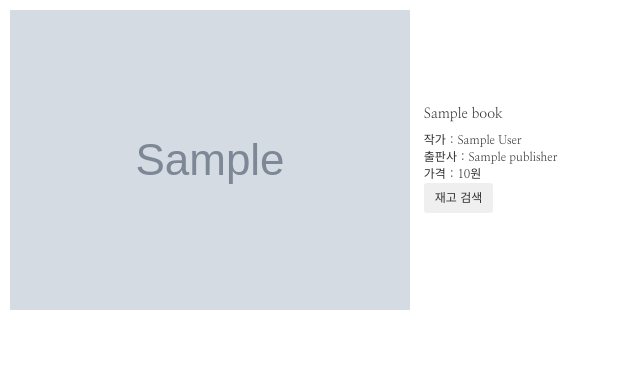
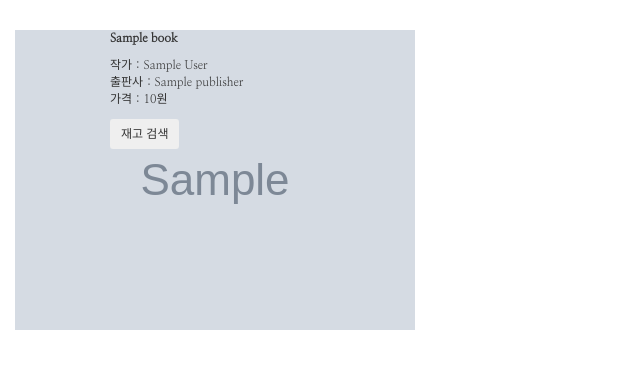
Before and after one commit to yachoo0611/kyobostock, a Django app: template search/templates/search/select.html in a window 1280 px wide. Shown: the top 369 px of the page, without its empty margins (0-640 px from the left). Run offline with Django 3.2, Linux system fonts and the light colour scheme; the template is opened without the code that fills it: most values are stand-ins (such as "Sample title", 1, 10 or a date in 2020); grey boxes marked "Sample" are stand-in pictures; some libraries are stand-ins or nearby versions.

Commit message:
set css on select

```diff
--- a/api_engine.py
+++ b/api_engine.py
@@ -28,9 +28,7 @@ def bookInfo(title):
     search = res.json()
     book = search['items']
     for i in book:
-        t = i['title']
-        t = t.replace('<b>', '').replace('</b>', '')
-        # t = t.replace('</b>', '')
-        i['title'] = t
+        for j in i:
+            i[j] = i[j].replace('<b>', '').replace('</b>', '')
         i['isbn'] = i['isbn'][11:]
     return book
--- /dev/null
+++ b/search/static/css/select_1200.css
@@ -0,0 +1,27 @@
+@media all and (min-width:400px) and (max-width:1399px){
+    .book{
+        margin: 30px 0;
+        width: 100%;
+        height: 130px;
+    }
+    .book>div{
+        float:left;
+        vertical-align: middle;
+    }
+    .bookImg{
+        width:85px;
+        vertical-align: middle;
+        height: auto;
+    }
+    .bookInfo{
+        font-size: 12px;
+        padding-left: 10px;
+        height: 100%;
+    }
+    .bookTitle>p{
+        word-wrap: break-word;
+    }
+    .stock{
+        margin-top:10px;
+    }
+}
--- a/search/templates/search/index.html
+++ b/search/templates/search/index.html
@@ -13,6 +13,9 @@
             }
             body{
                 font-family: 'Nanum Myeongjo', serif;
+            }
+            ul{
+                list-style-type: none;
             }
         </style>
     </head>
--- a/search/templates/search/select.html
+++ b/search/templates/search/select.html
@@ -3,6 +3,8 @@
 <head>
     <meta name="viewport" content="width=device-width, initial-scale=1">
     <link rel="stylesheet" href="{% static 'css/bootstrap.css' %}">
+    <link rel="stylesheet" href="{% static 'css/select_1200.css' %}">
+    <link rel="stylesheet" href="{% static 'css/select_400.css' %}">
     <link href="https://fonts.googleapis.com/css?family=Nanum+Myeongjo&display=swap" rel="stylesheet">
     <title>검색결과</title>
     <style>
@@ -13,42 +15,26 @@
         body{
             font-family: 'Nanum Myeongjo', serif;
         }
-        #wrap{
-            margin: auto;
-            position: absolute;
-        }
         ul{
             list-style-type: none;
-        }
-        .book{
-            padding: 10px;
-            height: 170px;
-        }
-        .book>div{
-            display: inline-block;
-            vertical-align: middle;
-        }
-        .bookInfo{
-            font-size: 12px;
-            padding-left: 10px;
         }
     </style>
 </head>
 <body>
-<div id="wrap" class="container-fluid col-xs-12">
+<div id="wrap" class="container col-xs-12">
     {% for book in b %}
     <section class="book row">
         <div class="bookImg"><img src={{ book.image }}></div>
         <div class="bookInfo">
             <ul>
-                <li><strong><h5>{{ book.title }}</h5></strong></li>
+                <li class="bookTitle"><p><strong>{{ book.title }}</strong></p></li>
                 <li>작가 : {{ book.author }}</li>
                 <li>출판사 : {{ book.publisher }}</li>
                 <li>가격 : {{ book.price }}원</li>
                 <li>
                     <form action="/result/{{ book.isbn }}/" method="post">
                         {% csrf_token %}
-                        <button type="submit" class="btn btn-sm">재고 검색</button>
+                        <button type="submit" class="btn btn-sm stock">재고 검색</button>
                     </form>
                 </li>
             </ul>
```
Also changed, not shown: search/static/css/select_400.css (added, +30 -0 lines).
